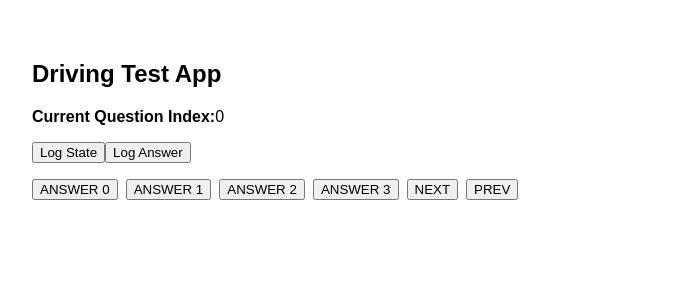
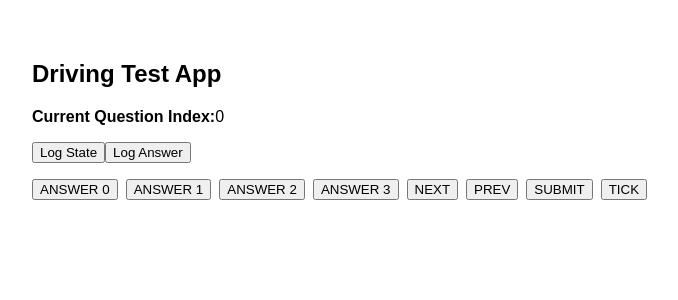
Before and after one commit to gliu7717/fullstack_driving_test_reducer_version, a React (Vite) app: page / in a window 1280 px wide. Shown: the top 300 px of the page, without its empty margins (8-686 px from the left). Built offline with nearby package versions, Linux system fonts and the light colour scheme.

Commit message:
submit and tick test cases

```diff
--- a/src/App.jsx
+++ b/src/App.jsx
@@ -49,6 +49,8 @@ const App = () => {
         </button>
         <button onClick={() => dispatch({ type: "NEXT" })}>NEXT</button>
         <button onClick={() => dispatch({ type: "PREV" })}>PREV</button>
+        <button onClick={() => dispatch({ type: "SUBMIT" })}>SUBMIT</button>
+        <button onClick={() => dispatch({ type: "TICK" })}>TICK</button>
       </div>
     </div>
   );
--- a/src/state/quizReducer.js
+++ b/src/state/quizReducer.js
@@ -18,6 +18,16 @@ export function quizReducer(state, action, questionsLength) {
         ...state,
         currentQuestion: Math.max(state.currentQuestion - 1, 0),
       };
+    case "SUBMIT":
+      return {
+        ...state,
+        submitted: true,
+      };
+    case "TICK":
+      return {
+        ...state,
+        timeLeft: state.timeLeft - 1,
+      };
 
     default:
       return state;
```
